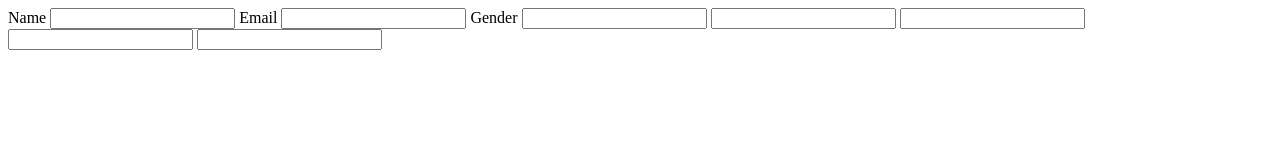
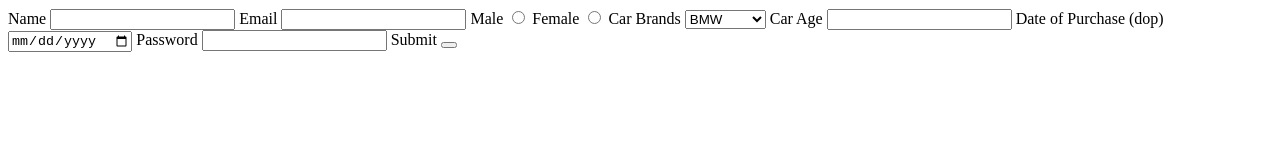
Before and after one commit to acciojob/car-insurance-form-Deepika-senthil, a website: page main.html in a window 1280 px wide. Drawn offline with Linux system fonts and the light colour scheme.

Commit message:
created a submission

```diff
--- a/main.html
+++ b/main.html
@@ -13,17 +13,26 @@
 		<input type="Text" id="name" required="Yes">
 		<label for="email">Email</label>
 		<input type="Email" id="email" required="Yes">
-		<label for="gender">Gender</label>
-		<input type="Radio Buttons" name="gender" required="Yes">
-		<label for=""></label>
-		<input type="" id="" required="">
-		<label for=""></label>
-		<input type="" id="" required="">
-		<label for=""></label>
-		<input type="" id="" required="">
-		<label for=""></label>
-		<input type="" id="" required="">
+		<label for="gender">Male</label>
+		<input type="Radio" name="gender" required="Yes">
+		<label for="gender">Female</label>
+		<input type="Radio" name="gender" required="Yes">
+		<!-- select -->
+				<label for="cars">Car Brands</label>
+		<select  type="Dropdown" id="cars" required="No">
+			<option>BMW</option>
+			<option>Audi</option>
+			<option>Mercedez</option>
+		</select>
 
+		<label for="carage">Car Age</label>
+		<input type="Number" id="carage" required="Yes">
+		<label for="dop">Date of Purchase (dop)</label>
+		<input type="Date" id="dop" required="Yes">
+		<label for="password">Password</label>
+		<input type="Password" id="password" required="Yes">
+		<label>Submit</label>
+		<button type="submit">
 	</form>
     <script type="text/javascript" src="./script.js">
 </script>
```
